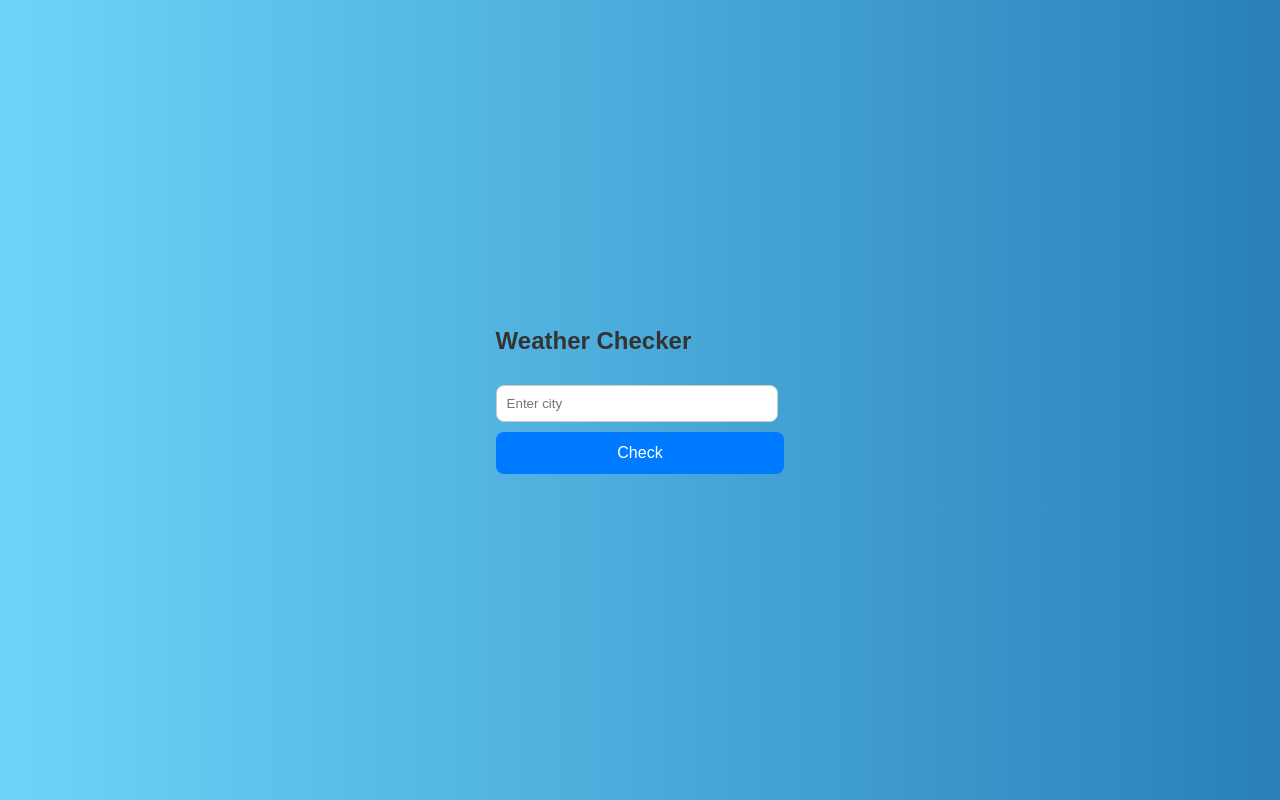
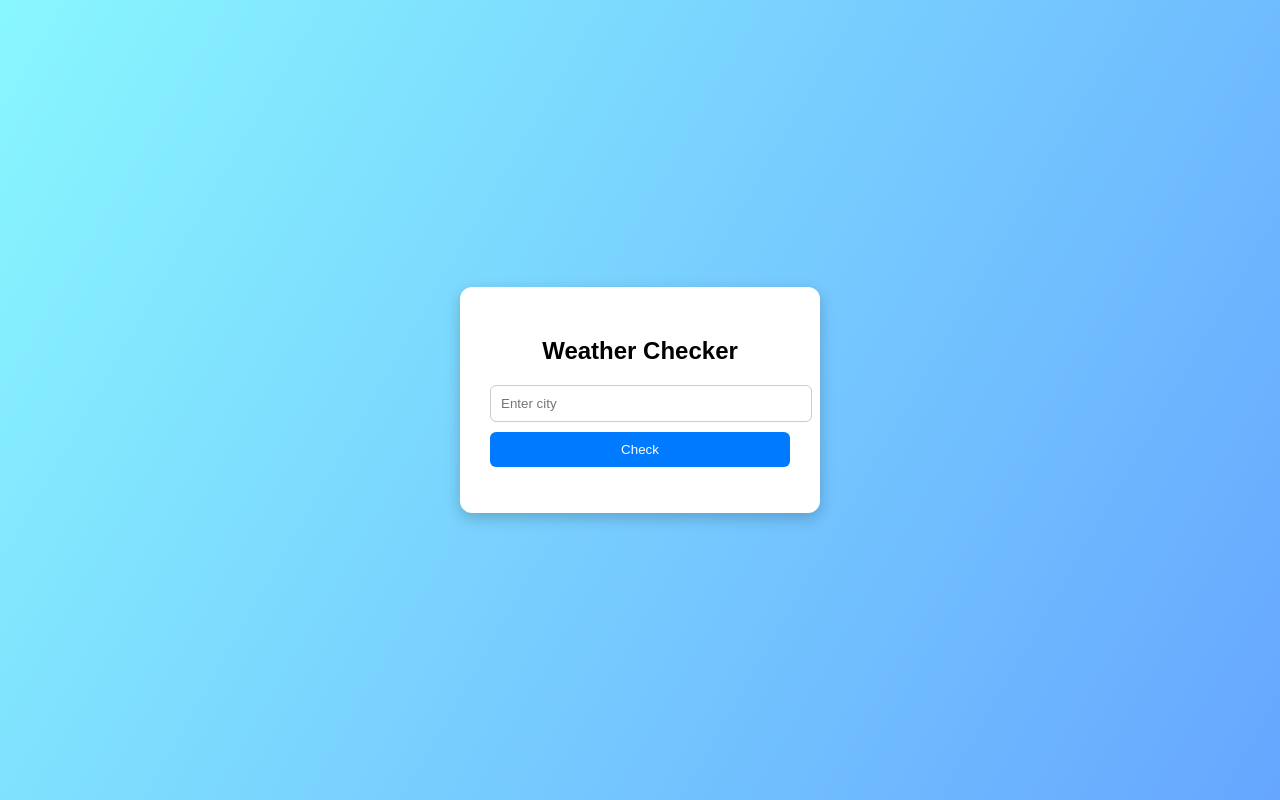
Before and after one commit to simran-123-dev/firstproject, a plain HTML site: page weather.html in a window 1280 px wide. Drawn offline with Linux system fonts and the light colour scheme.

Commit message:
Update weather.css

```diff
--- a/weather.css
+++ b/weather.css
@@ -1,46 +1,36 @@
 body {
-  font-family: Arial, sans-serif;
+  font-family: 'Poppins', sans-serif;
+  background: linear-gradient(120deg, #89f7fe, #66a6ff);
+  min-height: 100vh;
   display: flex;
   justify-content: center;
   align-items: center;
-  height: 100vh;
   margin: 0;
-  background: linear-gradient(to right, #6dd5fa, #2980b9);
 }
-.container {
+
+.weather-container {
   background: white;
   padding: 30px;
   border-radius: 12px;
-  box-shadow: 0px 4px 15px rgba(0, 0, 0, 0.2);
+  box-shadow: 0 5px 15px rgba(0,0,0,0.2);
+  width: 300px;
   text-align: center;
-  width: 350px;
 }
-h2 {
-  margin-bottom: 20px;
-  color: #333;
+
+input {
+  padding: 10px;
+  border-radius: 6px;
+  border: 1px solid #ccc;
+  margin-bottom: 10px;
+  width: 100%;
 }
-input {
-  width: 90%;
+
+button {
   padding: 10px;
-  margin: 10px 0;
-  border: 1px solid #ccc;
-  border-radius: 8px;
-}
-button {
-  padding: 12px 20px;
   width: 100%;
-  background: #007BFF;
   border: none;
+  border-radius: 6px;
+  background: #007bff;
   color: white;
-  border-radius: 8px;
-  font-size: 16px;
   cursor: pointer;
 }
-button:hover {
-  background: #0056b3;
-}
-p {
-  margin-top: 15px;
-  font-size: 18px;
-  font-weight: bold;
-}
```
